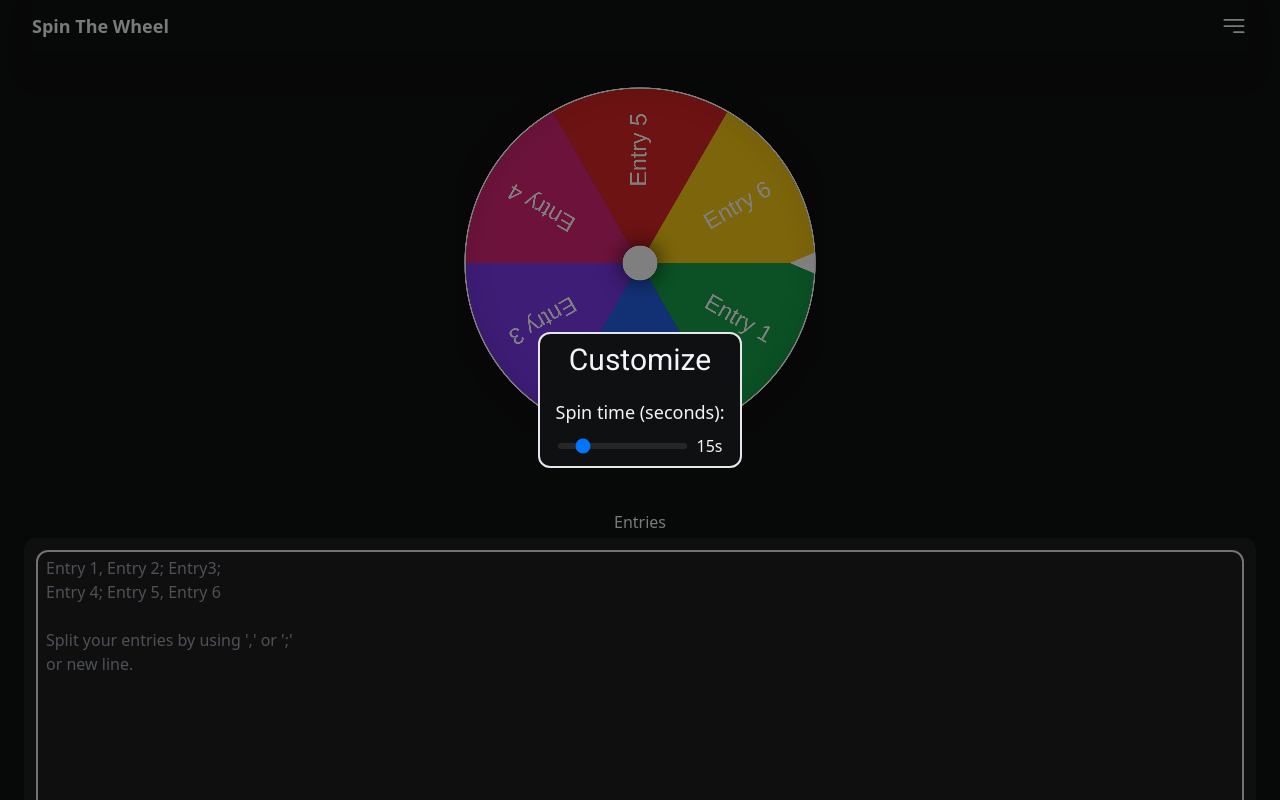
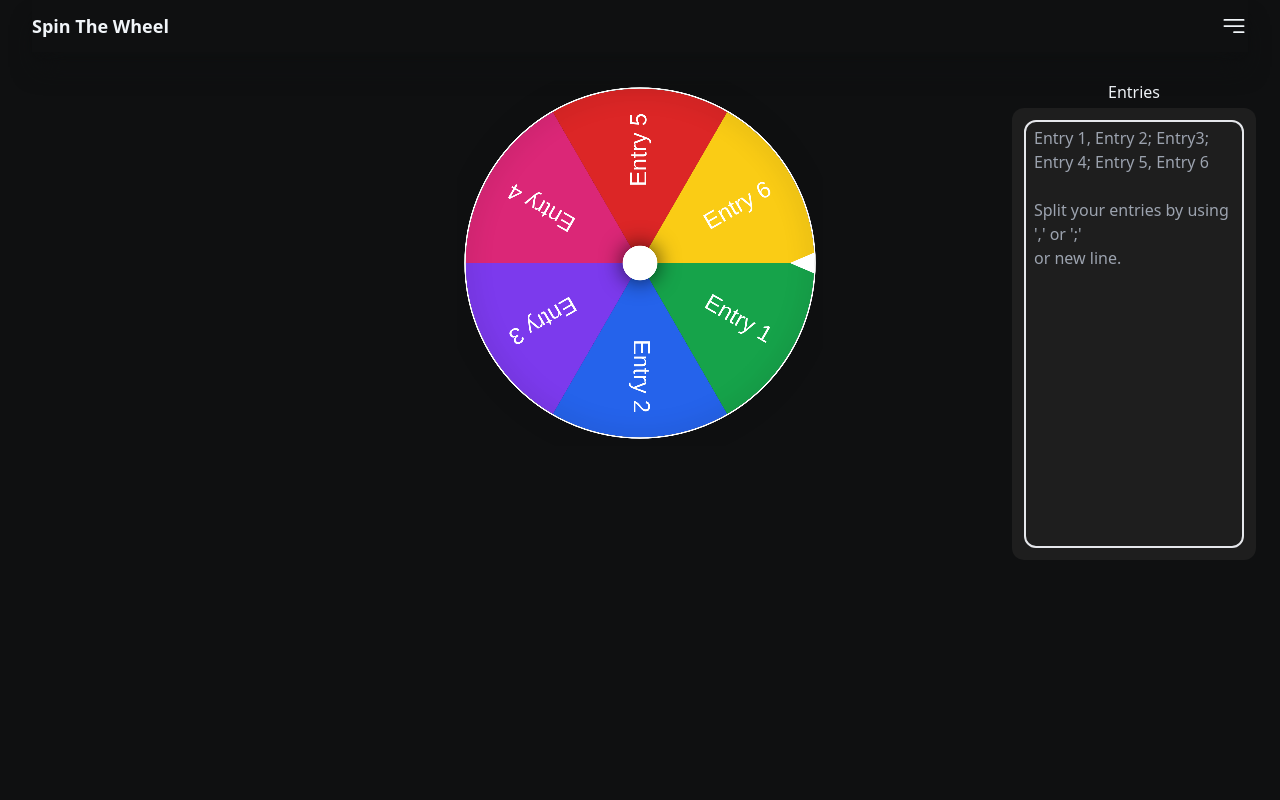
Before and after one commit to ajvejko/WheelOfFortune, a Vue app: page / in a window 1280 px wide. Shown: the top 800 px of the page. Built offline with nearby package versions, Linux system fonts and the light colour scheme.

Commit message:
fixed responsitivity and inconsistency

```diff
--- a/src/App.vue
+++ b/src/App.vue
@@ -2,16 +2,16 @@
 import Navbar from "./components/Navbar.vue";
 import Wheel from "./components/Wheel.vue";
 import EntryPanel from "./components/EntryPanel.vue";
-import CustomizeWindow from "./components/CustomizeWindow.vue";
 </script>
 
 <template>
   <section class="relative h-screen w-screen bg-bgCustom">
     <Navbar />
-    <div class="pt-20">
+    <div class="relative mt-20 justify-center lg:flex">
       <Wheel />
-      <EntryPanel />
-      <CustomizeWindow />
+      <div class="right-0 top-0 lg:absolute">
+        <EntryPanel />
+      </div>
     </div>
   </section>
 </template>
--- a/src/components/EntryPanel.vue
+++ b/src/components/EntryPanel.vue
@@ -36,7 +36,7 @@ watchEffect(() => {
 });
 </script>
 <template>
-  <div class="mx-6 mt-16 flex h-[60vh] flex-col">
+  <div class="mx-6 mt-16 flex h-[60vh] flex-col sm:mt-0">
     <div class="flex justify-evenly text-slate-100">
       <button>Entries</button>
     </div>
--- a/src/components/WinnerPanel.vue
+++ b/src/components/WinnerPanel.vue
@@ -6,9 +6,7 @@ defineEmits(["remove-entry", "close"]);
   <div
     class="absolute top-0 z-10 flex h-screen w-screen items-center justify-center bg-black/50"
   >
-    <div
-      class="reative w-2/3 rounded-xl border-2 bg-neutral-900 p-4 text-center"
-    >
+    <div class="rounded-xl border-2 bg-neutral-900 p-4 text-center">
       <h1 class="text-base text-slate-100">The winner is:</h1>
       <div class="text-xl text-slate-100">
         <slot></slot>
@@ -16,13 +14,13 @@ defineEmits(["remove-entry", "close"]);
       <div class="flex justify-evenly pt-3">
         <button
           @click="$emit('remove-entry')"
-          class="rounded-md border-2 py-1 px-2 text-red-500 shadow-[0_0px_8px_rgba(0,0,0,0.25)] hover:border-red-500 active:shadow-red-500"
+          class="mr-4 rounded-md border-2 py-1 px-2 text-red-500 shadow-[0_0px_8px_rgba(0,0,0,0.25)] hover:border-red-500 active:shadow-red-500"
         >
           Remove
         </button>
         <button
           @click="$emit('close')"
-          class="rounded-md border-2 py-1 px-2 text-slate-100"
+          class="rounded-md border-2 py-1 px-2 text-slate-100 shadow-[0_0px_8px_rgba(0,0,0,0.25)] hover:border-slate-100 active:shadow-slate-500"
         >
           close
         </button>
```
